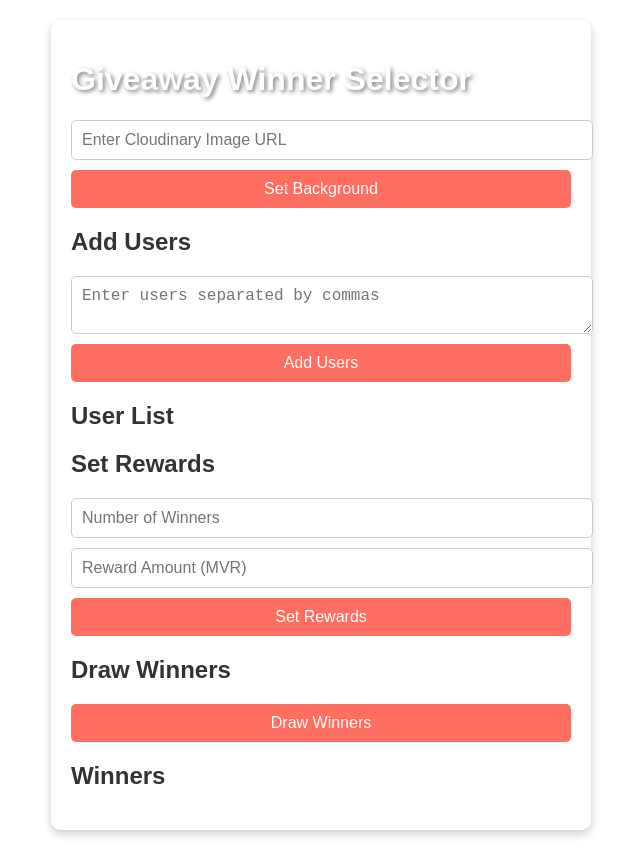
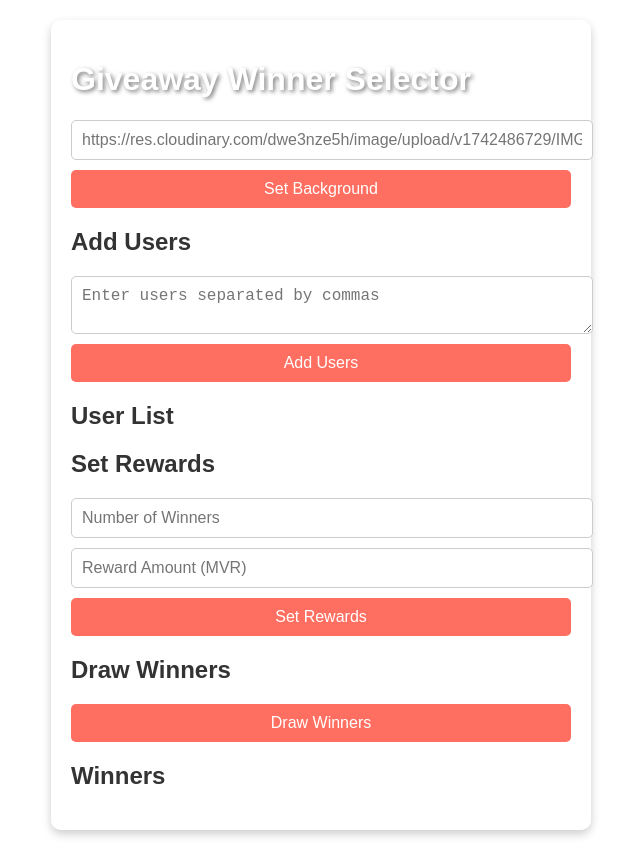
Before and after one commit to Urbanprgmr/shein-promo, a plain HTML site: page index.html in a window 1280 px wide. Shown: the whole page, without its empty margins (319-959 px from the left). Drawn offline with Linux system fonts and the light colour scheme.

Commit message:
Update index.html

```diff
--- a/index.html
+++ b/index.html
@@ -94,7 +94,7 @@
 
     <!-- Set Background Image URL -->
     <div class="background-url">
-      <input type="text" id="bgUrl" placeholder="Enter Cloudinary Image URL">
+      <input type="text" id="bgUrl" placeholder="https://res.cloudinary.com/dwe3nze5h/image/upload/v1742486729/IMG_0358_a367qu.jpg">
       <button onclick="setBackground()">Set Background</button>
     </div>
 
```
